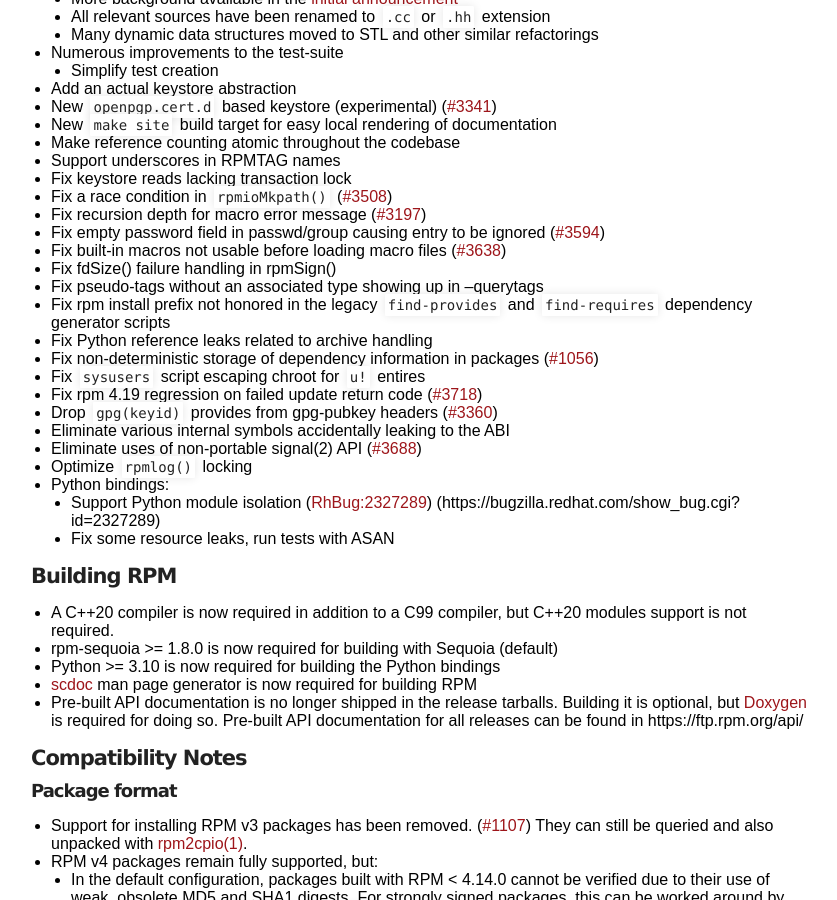
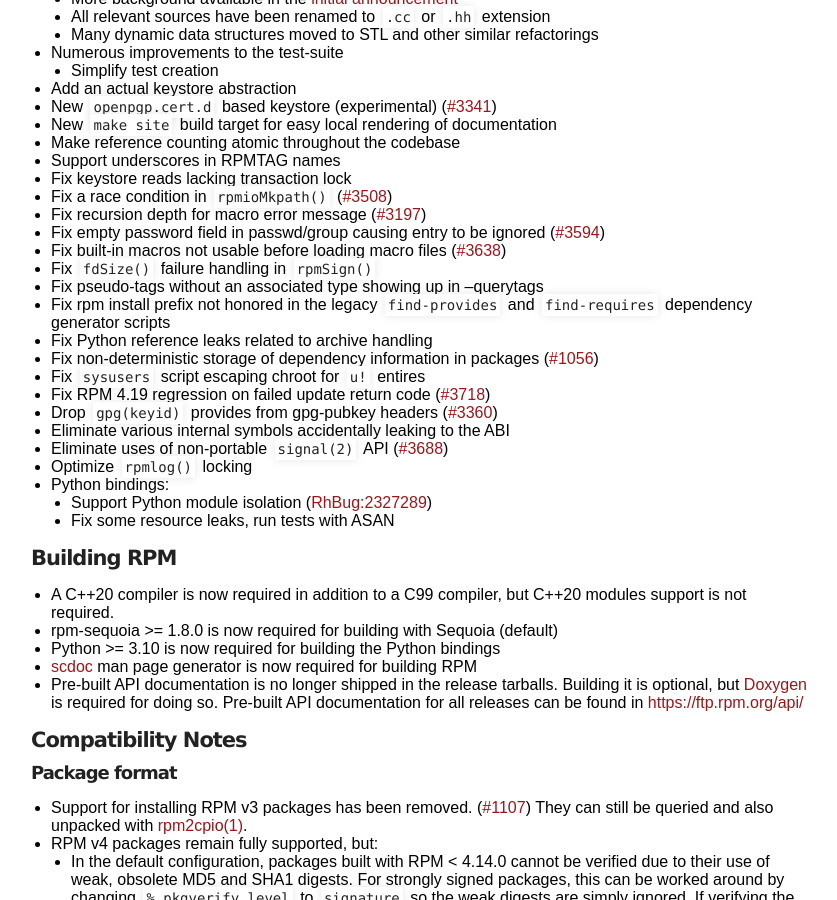
Before and after one commit to rpm-software-management/rpm-web, a Jekyll site: the page built from _releases/6.0.0.md, in a window 1280 px wide and 900 px high, scrolled down 2783 px. Shown: the whole window, without its empty margins (219-1056 px from the left). Built offline with Jekyll 4.4.1, drawn with Linux system fonts in a browser that asks for light colours; part of the change alters nothing that is shown; some of the changed text lies outside the part shown.

Commit message:
Minor tweaks to 6.0 release notes

```diff
--- a/_releases/6.0.0.md
+++ b/_releases/6.0.0.md
@@ -52,16 +52,16 @@ heading_offset: 2
 * Man page overhaul (WIP):
   * Update all manual pages to a new consistent style (#3669)
   * Add man pages for all major components and file formats (#3612)
-    * rpm-config(5)
-    * rpm-payloadflags(5)
-    * rpm-rpmrc(5)
-    * rpm-macrofile(5)
-    * rpm-lua(7)
-    * rpm-macros(7)
-    * rpm-queryformat(7)
+    * *rpm-config*(5)
+    * *rpm-payloadflags*(7)
+    * *rpm-rpmrc*(5)
+    * *rpm-macrofile*(5)
+    * *rpm-lua*(7)
+    * *rpm-macros*(7)
+    * *rpm-queryformat*(7)
   * Move end-user commands to section 1
   * Many previously undocumented things covered, many errors fixed
-* Versioned documentation on https://rpm.org/docs/
+* Versioned documentation on <https://rpm.org/docs/>
   * Man pages
   * Reference manual
   * API docs
@@ -154,21 +154,20 @@ heading_offset: 2
 * Fix recursion depth for macro error message (#3197)
 * Fix empty password field in passwd/group causing entry to be ignored (#3594)
 * Fix built-in macros not usable before loading macro files (#3638)
-* Fix fdSize() failure handling in rpmSign()
+* Fix `fdSize()` failure handling in `rpmSign()`
 * Fix pseudo-tags without an associated type showing up in --querytags
 * Fix rpm install prefix not honored in the legacy `find-provides` and
   `find-requires` dependency generator scripts
 * Fix Python reference leaks related to archive handling
 * Fix non-deterministic storage of dependency information in packages (#1056)
 * Fix `sysusers` script escaping chroot for `u!` entires
-* Fix rpm 4.19 regression on failed update return code (#3718)
+* Fix RPM 4.19 regression on failed update return code (#3718)
 * Drop `gpg(keyid)` provides from gpg-pubkey headers (#3360)
 * Eliminate various internal symbols accidentally leaking to the ABI
-* Eliminate uses of non-portable signal(2) API (#3688)
+* Eliminate uses of non-portable `signal(2)` API (#3688)
 * Optimize `rpmlog()` locking
 * Python bindings:
   * Support Python module isolation (RhBug:2327289)
-    (https://bugzilla.redhat.com/show_bug.cgi?id=2327289)
   * Fix some resource leaks, run tests with ASAN
 
 ### Building RPM
@@ -181,7 +180,7 @@ heading_offset: 2
 * Pre-built API documentation is no longer shipped in the release tarballs.
   Building it is optional, but [Doxygen](https://github.com/doxygen/)
   is required for doing so. Pre-built API documentation for all releases
-  can be found in https://ftp.rpm.org/api/
+  can be found in <https://ftp.rpm.org/api/>
 
 ### Compatibility Notes
 #### Package format
```
